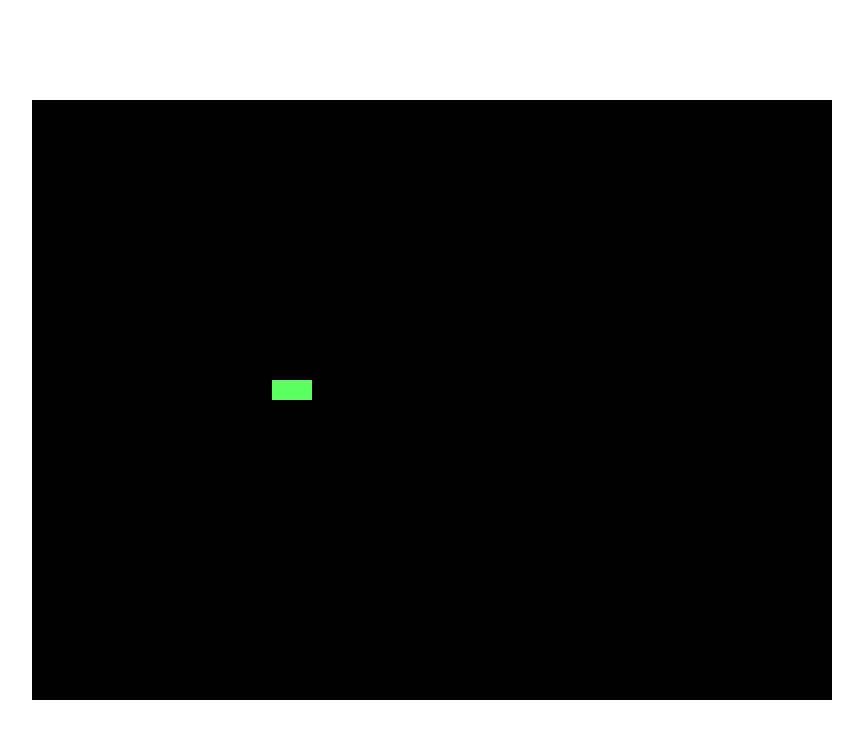
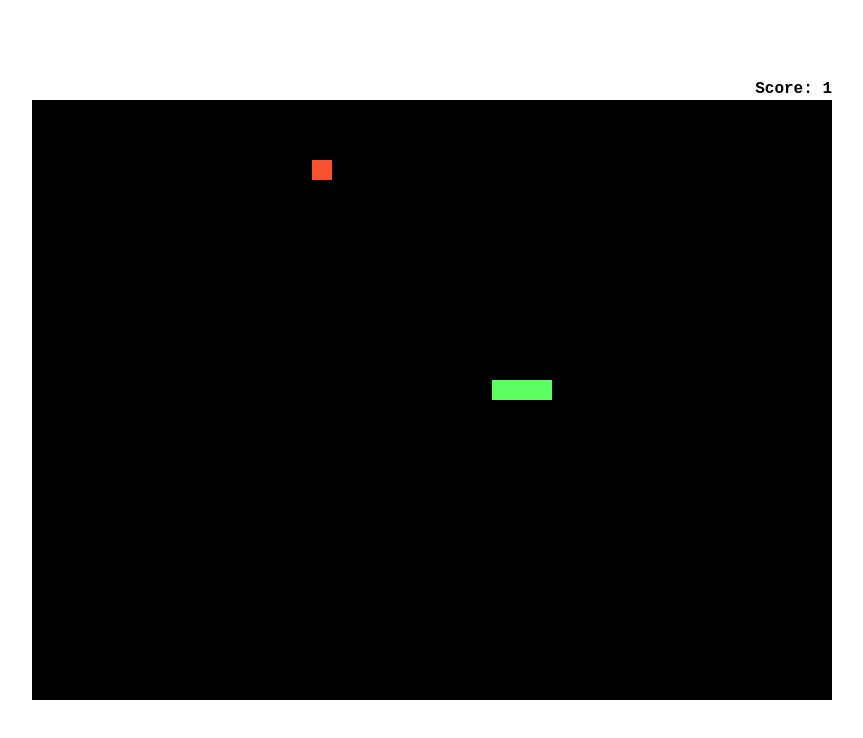
Before and after one commit to Ghost6502/snake-js, a plain HTML site: page index.html in a window 1280 px wide. Both pictures are taken after a click on the button "ИГРАТЬ". Shown: the whole page, without its empty margins (208-1071 px from the left). Drawn offline with Linux system fonts and the light colour scheme; a web font is replaced by a local one.

Commit message:
Add apple and score

```diff
--- a/index.html
+++ b/index.html
@@ -18,6 +18,7 @@
             <button id="button">Играть</button>
         </div>
         <div id="game" class="hide">
+            <h4>Score: <span id="score">0</span></h4>
             <div id="apple"></div>
             <div id="snake-head"></div>
             <div></div>
--- a/main.css
+++ b/main.css
@@ -45,9 +45,20 @@ body {
     position: relative;
 }
 
+#game h4 {
+    margin: 0;
+    position: absolute;
+    top: -20px;
+    right: 0;
+}
+
 #game div {
     width: 20px;
     height: 20px;
     background-color: #5BFF62;
     position: absolute;
 }
+
+div#apple {
+    background-color: #F6522E;
+}
--- a/main.js
+++ b/main.js
@@ -32,7 +32,7 @@ function headMove(head, direction) {
 }
 
 function move(game, head, direction) {
-    for (let i = game.childElementCount - 1; i > 0; i--) {
+    for (let i = game.childElementCount - 1; i > 2; i--) {
         setTop(game.children[i], game.children[i-1])
         setLeft(game.children[i], game.children[i-1])
     }
@@ -50,10 +50,19 @@ function checkBorders(game, card, head, direction) {
     return 0
 }
 
+function checkApple(left, top, apple, score) {
+    if (apple.style.left == left && apple.style.top == top) {
+        apple.style.left = `${randomInteger(1, 39) * 20}px`
+        apple.style.top = `${randomInteger(1, 29) * 20}px`
+        score.innerHTML = Number(score.innerHTML) + 1
+    }
+}
+
 let card = document.getElementById('card')
 let text = document.getElementById('text')
 let button = document.getElementById('button')
 let game = document.getElementById('game')
+let score = document.getElementById('score')
 let apple = document.getElementById('apple')
 let snakeHead = document.getElementById('snake-head')
 let direction = 1 // 0 - вверх, 1 - вправо, 2 - вниз, 3 - влево
@@ -64,9 +73,11 @@ button.addEventListener('click', function() {
     card.classList.add('hide')
     game.classList.remove('hide')
     gameStatus = 1
-    for (let i = 0; i < game.childElementCount; i++){
+    apple.style.top = '280px'
+    apple.style.left = '420px'
+    for (let i = 2; i < game.childElementCount; i++){
         game.children[i].style.top = '280px'
-        game.children[i].style.left = `${240-20*i}px`
+        game.children[i].style.left = `${240-20*(i-1)}px`
     }
 })
 
@@ -98,5 +109,6 @@ setInterval(function() {
         text.innerHTML = 'Ты проиграл! Как будешь готов попробовать ещё раз, нажми на кнопку!'
     }
     move(game, snakeHead, direction)
+    checkApple(snakeHead.style.left, snakeHead.style.top, apple, score)
     rotatePermission = true
 }, 200)
```
